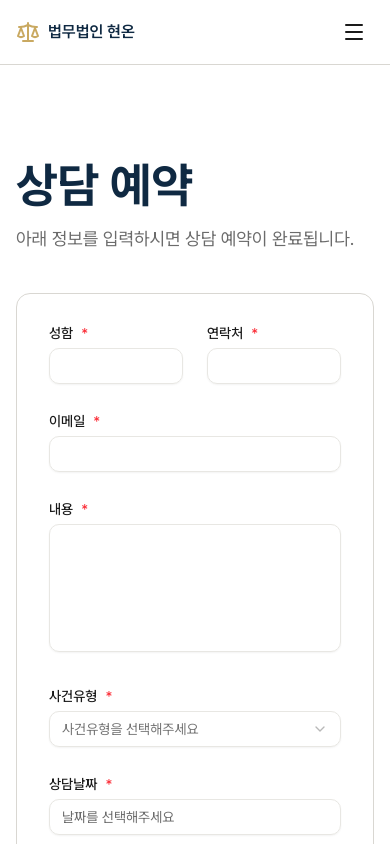
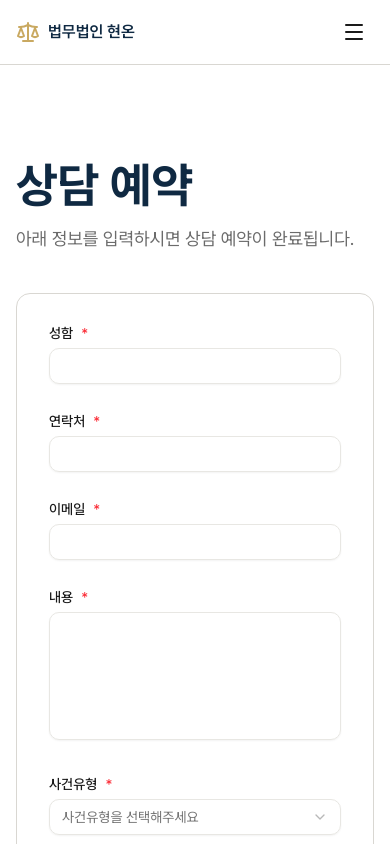
Before and after one commit to hyeonjy/hyeonon-law, a Next.js app: page /reservations/new in a window 390 px wide. Shown: the top 844 px of the page. Built offline with nearby package versions, Linux system fonts and the light colour scheme.

Commit message:
style: 예약 폼의 성함 및 연락처 필드에 반응형 레이아웃 적용

```diff
--- a/src/app/(client)/reservations/new/page.tsx
+++ b/src/app/(client)/reservations/new/page.tsx
@@ -2,7 +2,7 @@ import { ReservationForm } from "@/features/reservations/components/reservation-
 
 export default function ReservationNewPage() {
   return (
-    <main className="w-full bg-white mx-auto max-w-[672px] px-4 py-24">
+    <div className="w-full bg-white mx-auto max-w-[672px] px-4 py-24">
       {/* 페이지 제목 및 설명 */}
       <div className="mb-10 space-y-4">
         <h1 className="text-5xl font-bold leading-[48px] text-primary-100">
@@ -15,6 +15,6 @@ export default function ReservationNewPage() {
 
       {/* 예약 폼 */}
       <ReservationForm />
-    </main>
+    </div>
   );
 }
--- a/src/features/reservations/components/reservation-form/index.tsx
+++ b/src/features/reservations/components/reservation-form/index.tsx
@@ -95,7 +95,7 @@ export function ReservationForm() {
       className="space-y-[30px] rounded-[14px] border border-grayscale-300 bg-white p-8"
     >
       {/* 성함 + 연락처 */}
-      <div className="flex gap-6">
+      <div className="flex flex-col gap-[30px] md:flex-row md:gap-6">
         <DefaultTextField
           htmlFor="name"
           label="성함"
```
